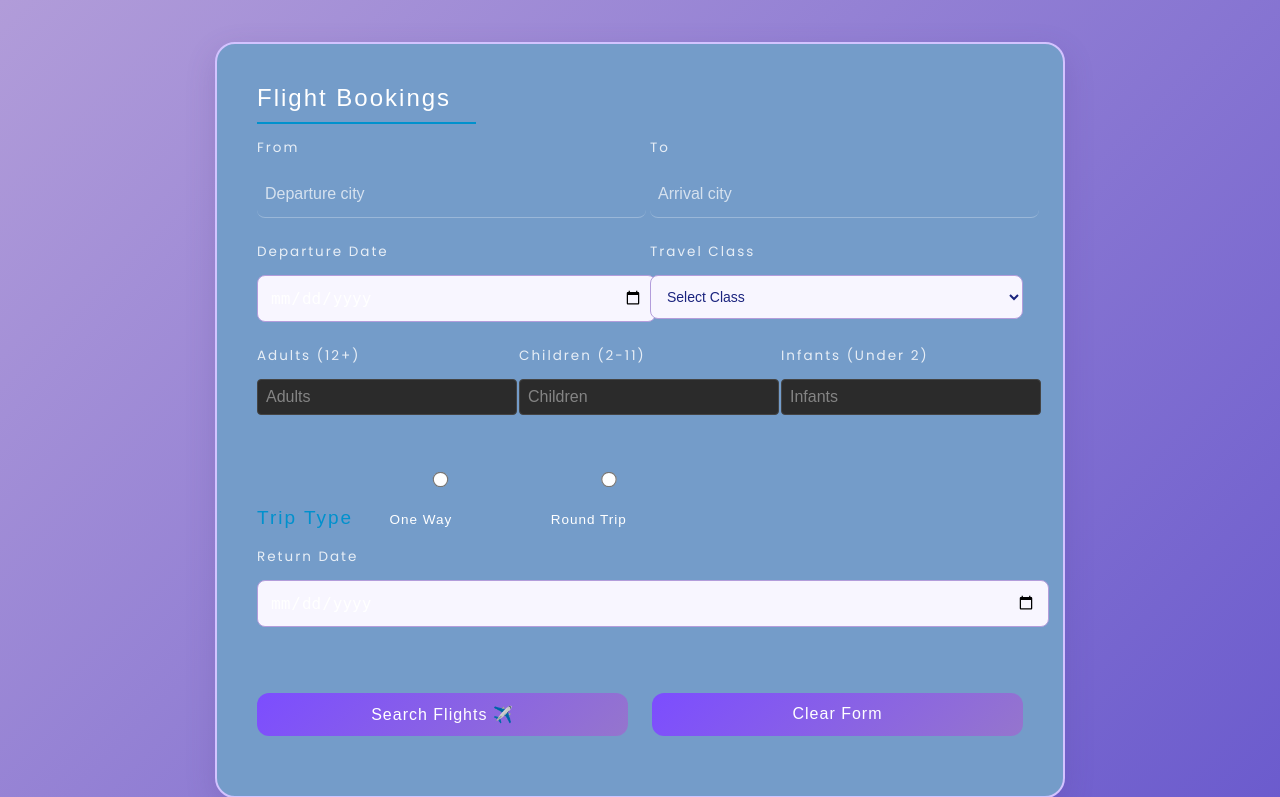
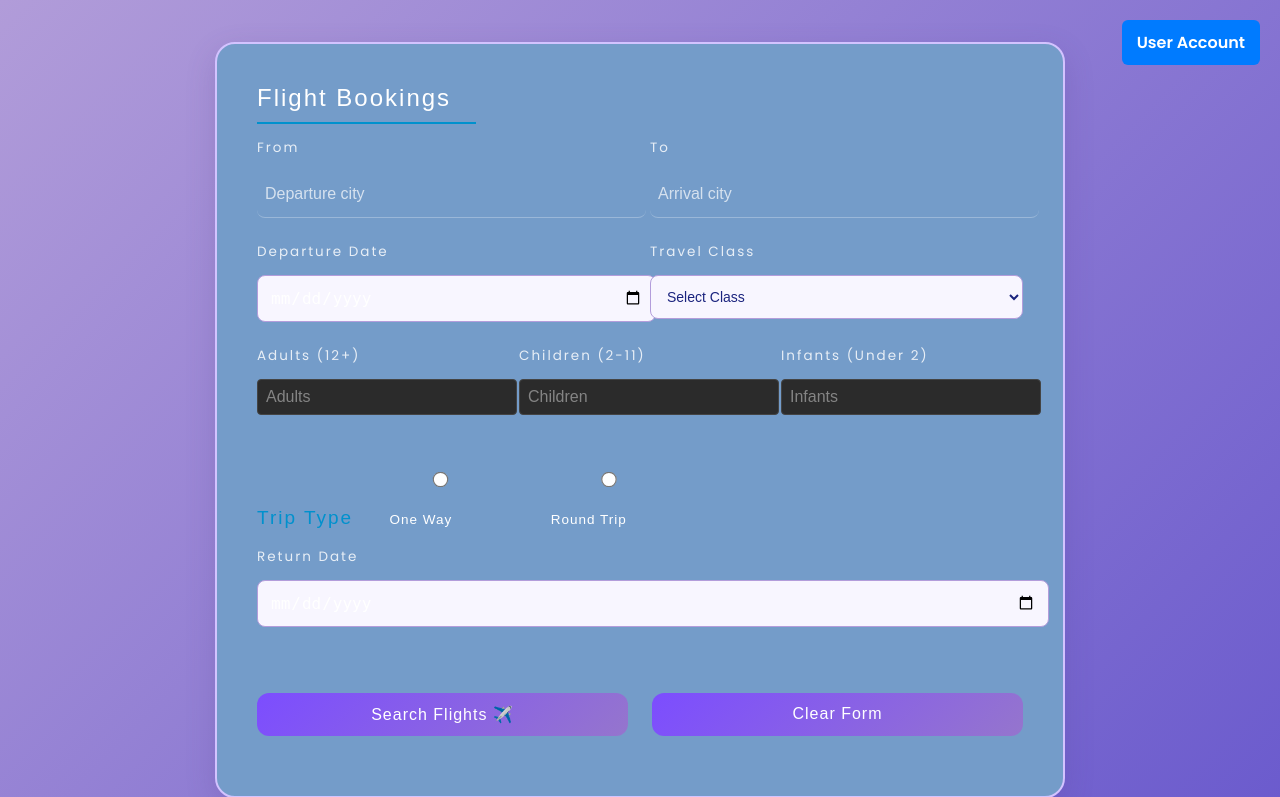
Before and after one commit to Jaitrika/Falcon_DBMS_project, a Flask app: page /booking in a window 1280 px wide. Shown: the top 797 px of the page. Run offline with Flask 3, Linux system fonts and the light colour scheme; data that the repository does not hold is empty.

Commit message:
added user profile option

```diff
--- a/app.py
+++ b/app.py
@@ -204,6 +204,26 @@ def booking_details():
                            **results,
                            user_id=user_id,
                            flight_id=flight_id)
+
+@app.route('/account')
+def account():
+    if 'userid' not in session:
+        flash('Please log in to view your account.', 'error')
+        return redirect(url_for('login'))
+
+    print("User ID from session:", session['userid'])
+
+    cursor = conn.cursor(dictionary=True)
+    try:
+        userid=session.get('userid')
+        cursor.execute("SELECT * FROM useraccount WHERE UserID = %s", (userid,))
+        user = cursor.fetchone()
+        print("Fetched user:", user)
+        return render_template('account.html', user=user)
+    except Exception as e:
+        print("Error fetching user data:", e)
+        flash("Unable to load account data.", "error")
+        return render_template('account.html',user=None)
 
 @app.route('/manage-flights', methods=['GET'])
 def manage_flights():
--- a/static/css/bookingStyle.css
+++ b/static/css/bookingStyle.css
@@ -406,3 +406,20 @@ input[type="number"]:focus {
     border-color: #00bfff; /* Highlight color on focus */
     box-shadow: 0 0 5px #00bfff;
 }
+
+.account-button {
+  position: absolute;
+  top: 20px;
+  right: 20px;
+  padding: 10px 15px;
+  background-color: #007BFF;
+  color: white;
+  text-decoration: none;
+  border-radius: 6px;
+  font-weight: bold;
+  transition: background-color 0.3s ease;
+}
+
+.account-button:hover {
+  background-color: #0056b3;
+}
--- a/templates/booking.html
+++ b/templates/booking.html
@@ -204,5 +204,6 @@
             </div>
         </form>
     </div>
+<a href="{{ url_for('account') }}" class="account-button">User Account</a>
 </body>
 </html>
```
Also changed, not shown: templates/account.html (added, +60 -0 lines).
